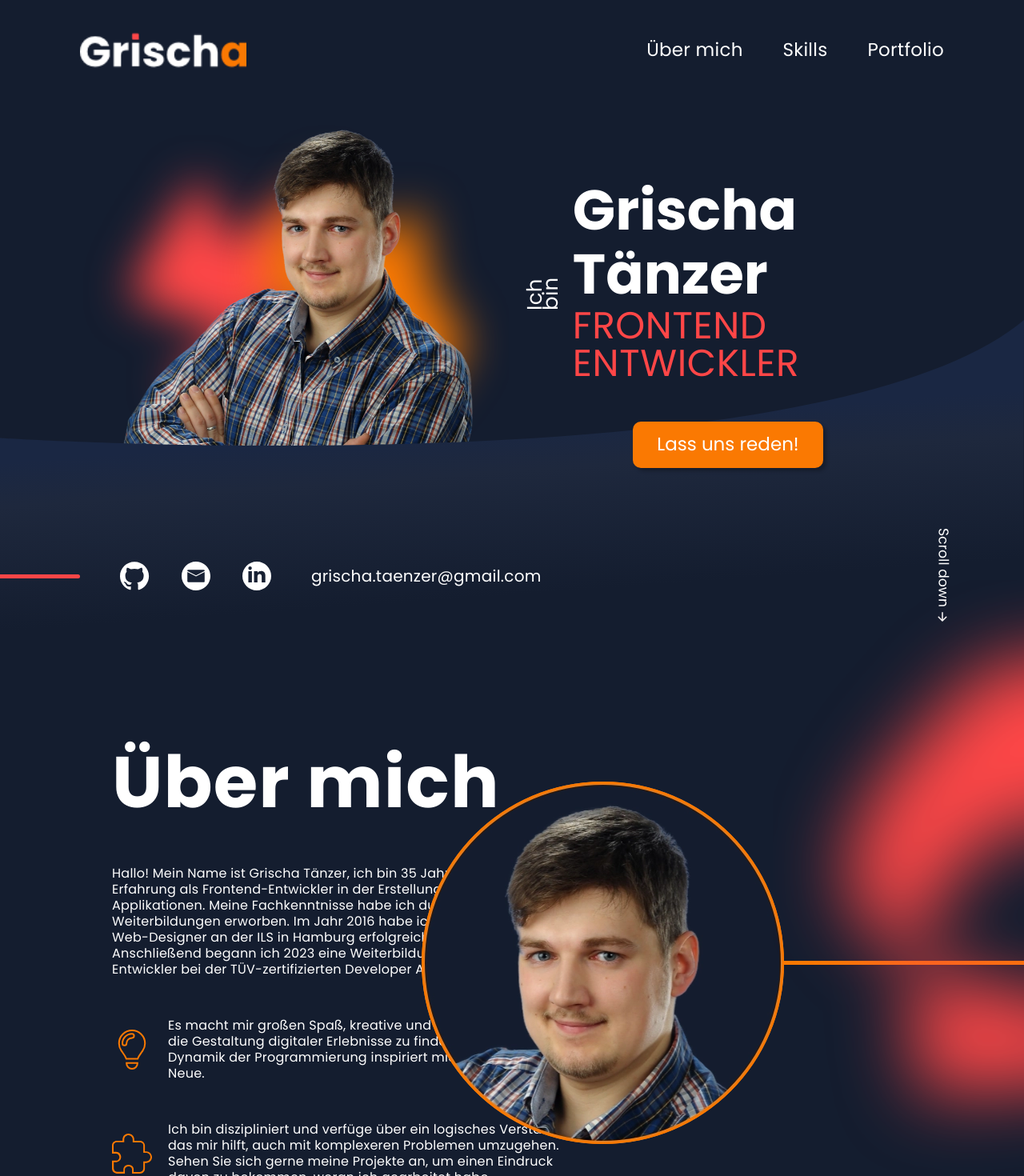
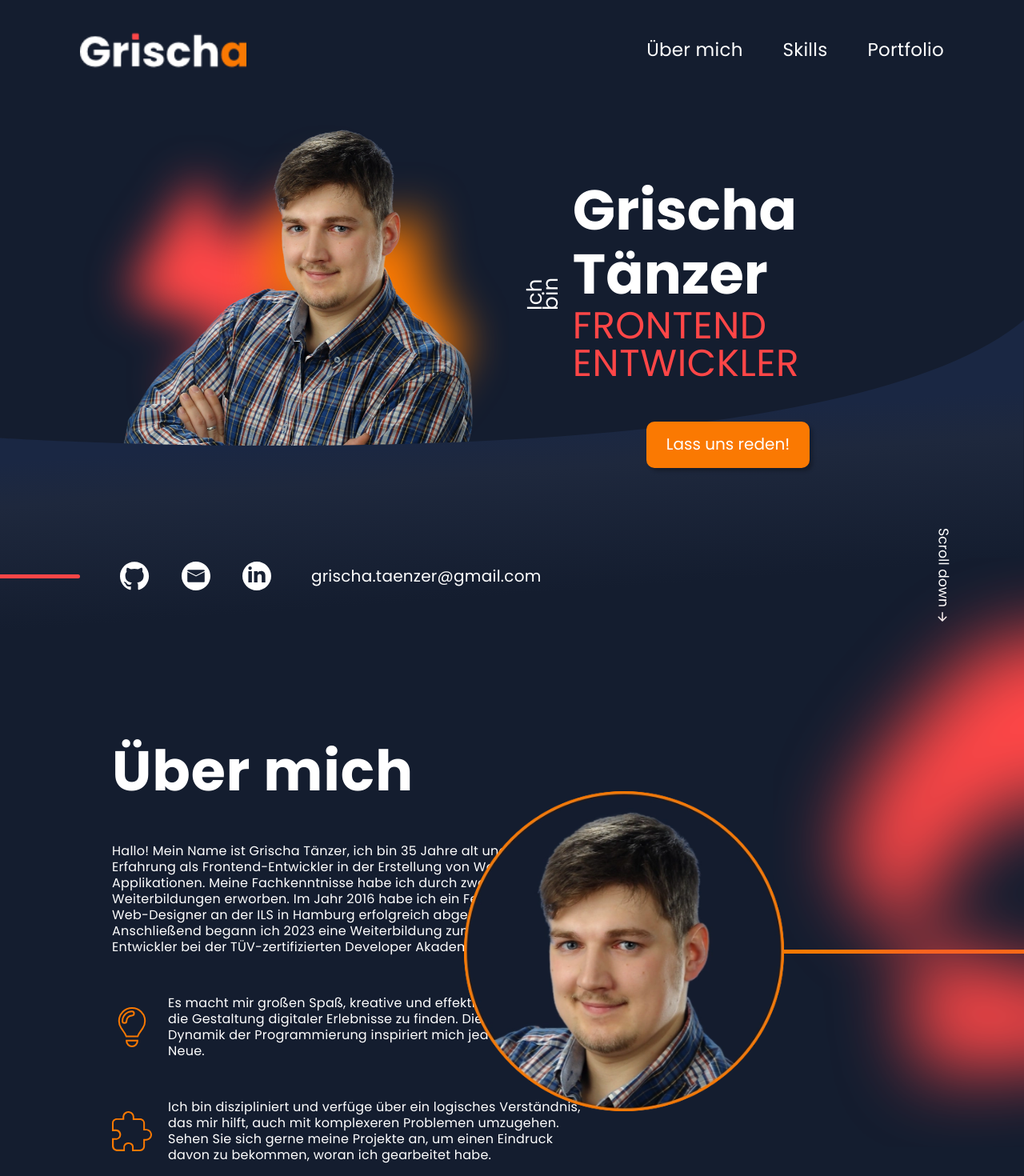
Before and after one commit to GrischaTDev/DA-Portfolio, an Angular app: page / in a window 1280 px wide. Shown: the top 1470 px of the page at 80% size. Built offline with nearby package versions, Linux system fonts and the light colour scheme.

Commit message:
Update media querys

```diff
--- a/src/app/about-me/about-me.component.scss
+++ b/src/app/about-me/about-me.component.scss
@@ -30,6 +30,9 @@
     position: absolute;
     right: 0;
     @include dFlex();
+    >img {
+        height: 400px;
+    }
     >.border {
         height: 5px;
         width: 300px;
@@ -42,3 +45,17 @@
     right: 0;
     bottom: 20px;
 }
+
+
+@media screen and (max-width: 1600px) {
+    .kreis-foto {
+        position: absolute;
+        right: 0;
+        @include dFlex();
+        >.border {
+            height: 5px;
+            width: 300px;
+            background-color: $orange;
+        }
+    }
+}
--- a/src/app/hero/hero.component.scss
+++ b/src/app/hero/hero.component.scss
@@ -27,12 +27,6 @@
 
     >.name-text {
         @include dFlex($fd:row);
-        >.name-title h1 {
-            font-size: 90px;
-            font-weight: bold;
-            line-height: 108px;
-            margin: 0;
-        }
         >.name-title h2 {
             font-size: 60px;
             line-height: 69px;
@@ -113,10 +107,7 @@
 
     .name {
         >.name-text {
-            >.name-title h1 {
-                font-size: 70px;
-                line-height: 80px;
-            }
+
             >.name-title h2 {
                 font-size: 47px;
                 line-height: 47px;
--- a/src/styles.scss
+++ b/src/styles.scss
@@ -105,3 +105,32 @@ a {
 
   }
 }
+
+@media screen and (max-width: 1600px) {
+  h1, h2 {
+    font-size: 70px;
+    line-height: 80px;
+  }
+
+  h3 {
+    font-size: 32px;
+  }
+
+  h4 {
+    font-size: 23px;
+  }
+
+  .primary-btn {
+    width: auto;
+    padding: 15px 25px;
+    font-size: 20px;
+    line-height: 27.6px;
+
+    &:hover {
+        cursor: pointer;
+        padding: 15px 40px;
+        background-color: $red;
+
+    }
+  }
+}
```
